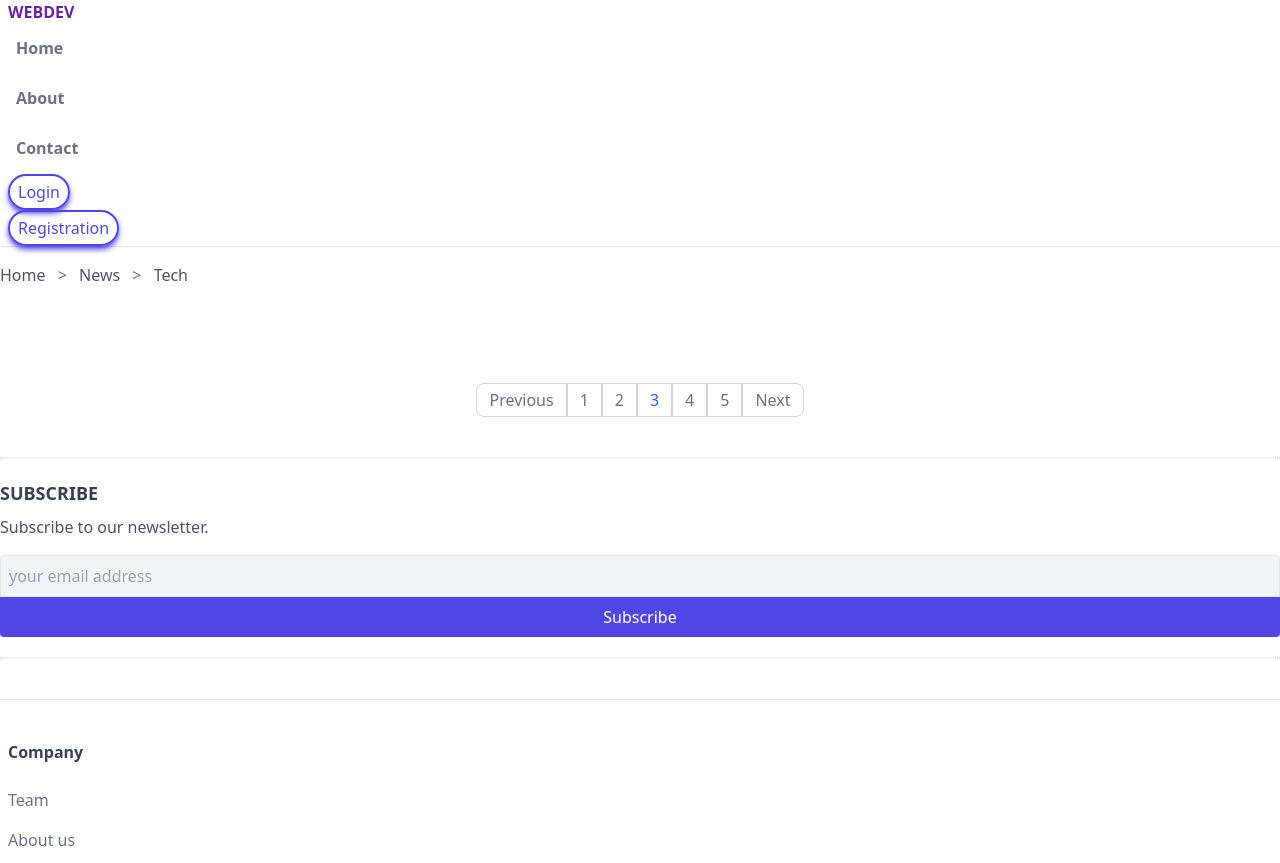
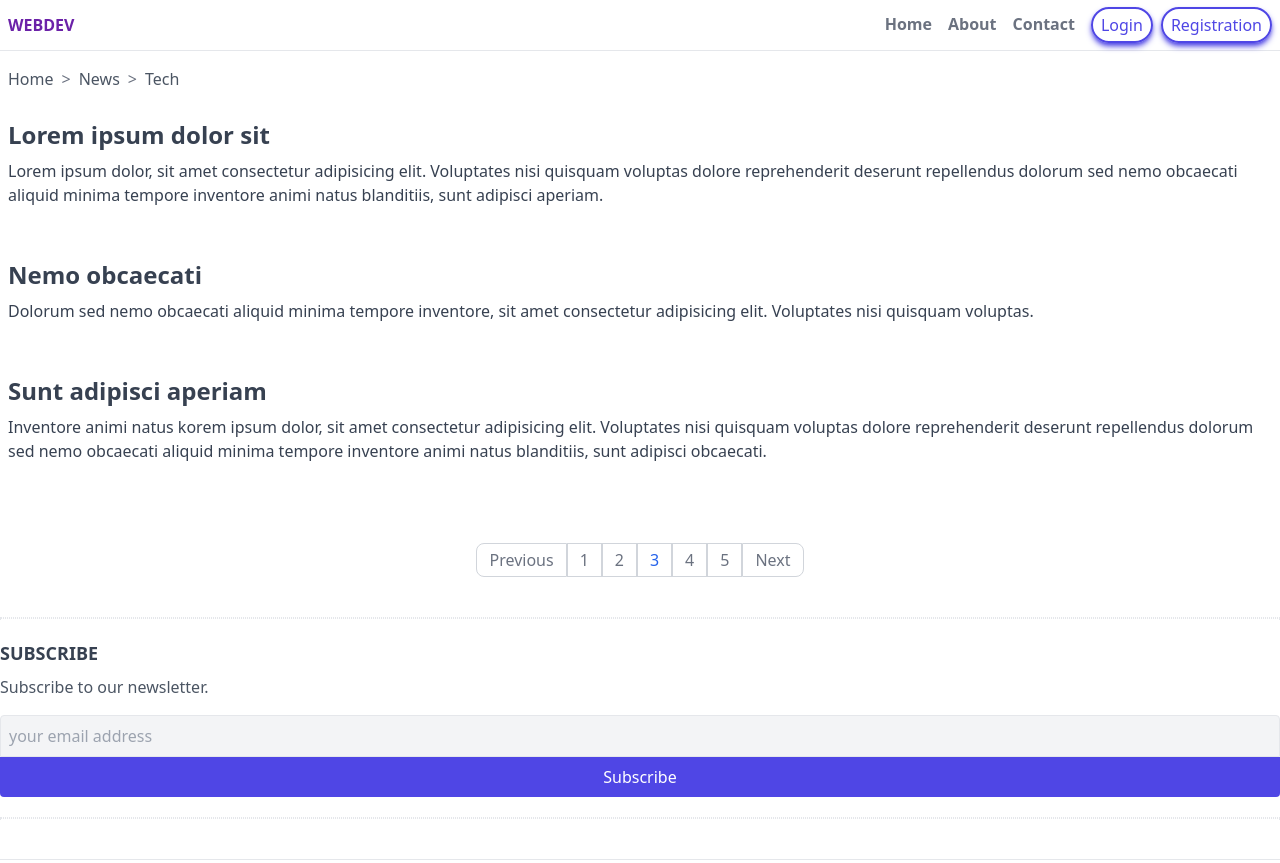
Before and after one commit to PesukarhuTG/tailwind-articles, a website: page index.html in a window 1280 px wide. Shown: the top 863 px of the page. Drawn offline with nearby package versions, Linux system fonts and the light colour scheme; files that its build step writes are made by us from their sources.

Commit message:
feat: add display classes like flex

```diff
--- a/index.html
+++ b/index.html
@@ -11,10 +11,10 @@
 
 <body>
   <!-- header -->
-  <header class="px-2 border-b">
+  <header class="px-2 border-b flex items-center justify-between">
     <a class="uppercase font-bold text-purple-800" href="#">webDev</a>
-    <nav>
-      <ul class="text-gray-500 font-semibold">
+    <nav class="flex items-center">
+      <ul class="text-gray-500 font-semibold inline-flex items-center">
         <li><a
             class="inline-block py-3 px-2 border-b-2 border-transparent hover:text-purple-800 hover:border-purple-800"
             href="#">Home</a></li>
@@ -26,12 +26,12 @@
             href="#">Contact</a></li>
       </ul>
 
-      <ul>
+      <ul class="inline-flex items-center">
         <li><button
-            class="py-1 px-2 border-2 rounded-full border-indigo-600 text-indigo-600 shadow-md shadow-indigo-600 hover:text-white hover:bg-indigo-800">Login</button>
+            class="ml-2 py-1 px-2 border-2 rounded-full border-indigo-600 text-indigo-600 shadow-md shadow-indigo-600 hover:text-white hover:bg-indigo-800">Login</button>
         </li>
         <li><button
-            class="py-1 px-2 border-2 rounded-full border-indigo-600 text-indigo-600 shadow-md shadow-indigo-600 hover:text-white hover:bg-indigo-800">Registration</button>
+            class="ml-2 py-1 px-2 border-2 rounded-full border-indigo-600 text-indigo-600 shadow-md shadow-indigo-600 hover:text-white hover:bg-indigo-800">Registration</button>
         </li>
       </ul>
     </nav>
@@ -39,8 +39,8 @@
 
   <main>
     <!-- breadcrumbs -->
-    <div>
-      <div class="py-4 overflow-y-auto whitespace-nowrap">
+    <div class="px-2 flex items-center">
+      <div class="py-4 overflow-y-auto whitespace-nowrap flex items-center">
         <a class="text-gray-600 hover:text-gray-900" href="#">Home</a>
         <span class="mx-2 text-gray-500">&gt;</span>
         <a class="text-gray-600 hover:text-gray-900" href="#">News</a>
@@ -48,6 +48,46 @@
         <a class="text-gray-600 hover:text-gray-900" href="#">Tech</a>
       </div>
     </div>
+
+    <!-- article cards -->
+    <section class="px-2">
+      <a class="block mb-10" href="#">
+        <div class="flex">
+          <div>
+            <h3 class="mt-3 mb-2 text-gray-700 font-bold text-2xl">Lorem ipsum dolor sit</h3>
+            <p class="text-gray-700">Lorem ipsum dolor, sit amet consectetur adipisicing elit. Voluptates nisi quisquam
+              voluptas dolore
+              reprehenderit deserunt repellendus dolorum sed nemo obcaecati aliquid minima tempore inventore animi natus
+              blanditiis, sunt adipisci aperiam.</p>
+          </div>
+        </div>
+      </a>
+
+      <a class="block mb-10" href="#">
+        <div class="flex">
+          <div>
+            <h3 class="mt-3 mb-2 text-gray-700 font-bold text-2xl">Nemo obcaecati</h3>
+            <p class="text-gray-700">Dolorum sed nemo obcaecati aliquid minima tempore inventore, sit amet consectetur
+              adipisicing elit. Voluptates nisi quisquam
+              voluptas.</p>
+          </div>
+        </div>
+      </a>
+
+      <a class="block mb-10" href="#">
+        <div class="flex">
+          <div>
+            <h3 class="mt-3 mb-2 text-gray-700 font-bold text-2xl">Sunt adipisci aperiam</h3>
+            <p class="text-gray-700">Inventore animi natus korem ipsum dolor, sit amet consectetur adipisicing elit.
+              Voluptates nisi quisquam
+              voluptas dolore
+              reprehenderit deserunt repellendus dolorum sed nemo obcaecati aliquid minima tempore inventore animi natus
+              blanditiis, sunt adipisci obcaecati.</p>
+          </div>
+        </div>
+      </a>
+    </section>
+
 
     <!-- pagination -->
     <div class="mt-20 mb-10">
```
